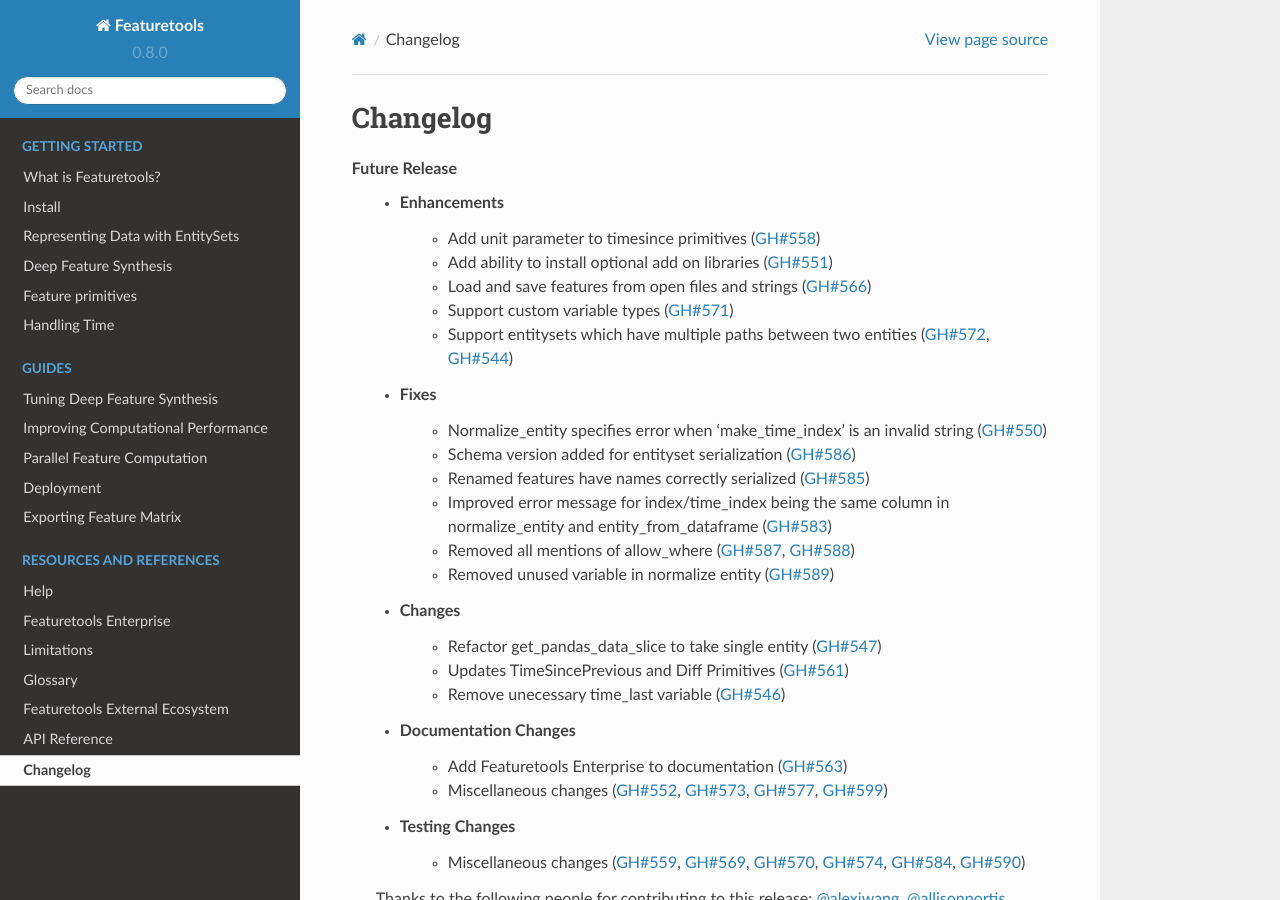
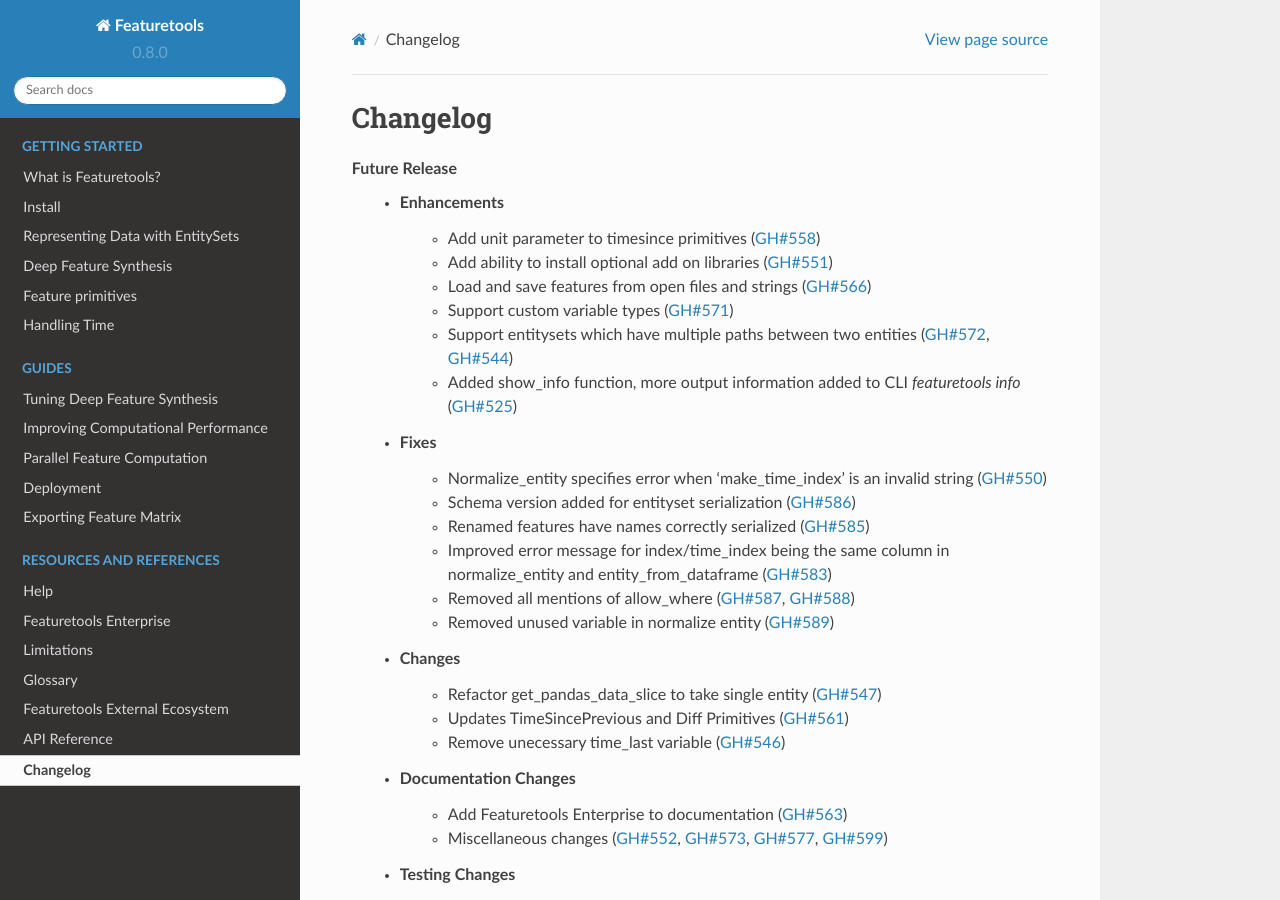
Before and after one commit to alteryx/featuretools, a Sphinx documentation site: the page built from docs/source/changelog.rst, in a window 1280 px wide and 900 px high. Built offline with Sphinx 7.4.7 and the Read the Docs theme 2.0.0, drawn with Linux system fonts in a browser that asks for light colours; pages that are not in the unit, such as notebooks, are missing from menus.

Commit message:
added changelog

```diff
--- a/docs/source/changelog.rst
+++ b/docs/source/changelog.rst
@@ -9,6 +9,7 @@
         * Load and save features from open files and strings (:pr:`566`)
         * Support custom variable types (:pr:`571`)
         * Support entitysets which have multiple paths between two entities (:pr:`572`, :pr:`544`)
+        * Added show_info function, more output information added to CLI `featuretools info` (:pr:`525`)
     * Fixes
         * Normalize_entity specifies error when 'make_time_index' is an invalid string (:pr:`550`)
         * Schema version added for entityset serialization (:pr:`586`)
```
